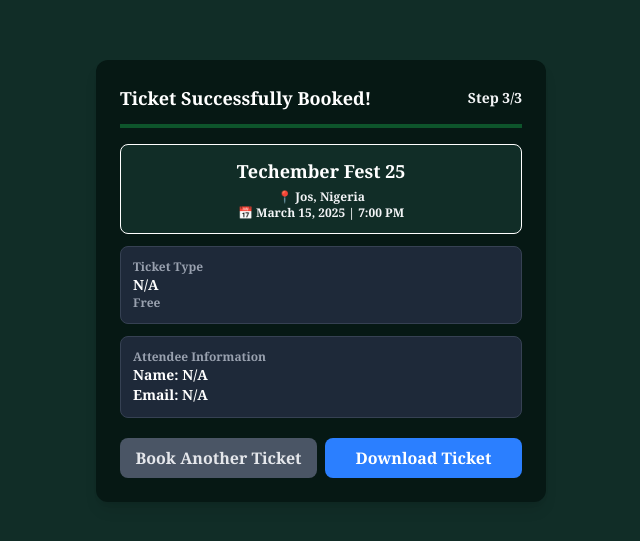
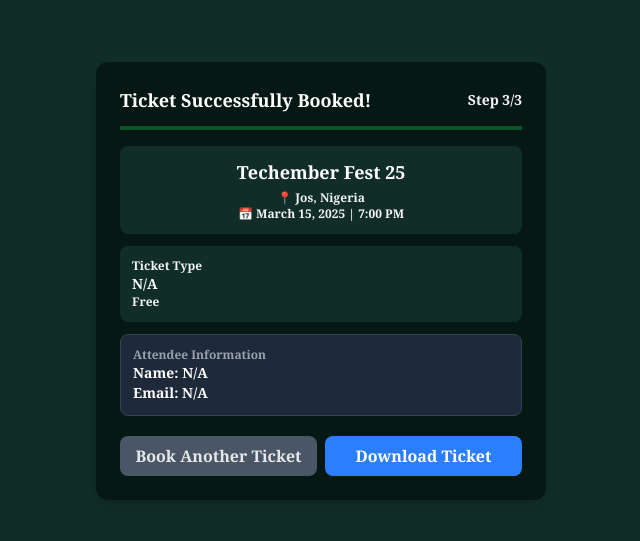
Before and after one commit to jayteemoney/ticket, a React (Vite) app: page /confirmation in a window 1280 px wide. Shown: the part 119-660 px from the top of the page, without its empty margins (319-959 px from the left). Built offline with nearby package versions, Linux system fonts and the light colour scheme.

Commit message:
adjustment on TicketConfirmation component ft ticket details and profile image section

```diff
--- a/src/components/TicketConfirmation.jsx
+++ b/src/components/TicketConfirmation.jsx
@@ -16,7 +16,7 @@ const TicketConfirmation = ({ formData }) => {
         </div>
 
         {/* Ticket Info Section */}
-        <div className="mt-4 text-center bg-[#112d27] p-3 rounded-lg border ">
+        <div className="mt-4 text-center bg-[#112d27] p-3 rounded-lg ">
           <h3 className="text-lg font-bold text-white">Techember Fest 25</h3>
           <p className="text-gray-100 text-xs mt-1">📍 Jos, Nigeria</p>
           <p className="text-gray-100 text-xs">📅 March 15, 2025 | 7:00 PM</p>
@@ -25,20 +25,20 @@ const TicketConfirmation = ({ formData }) => {
         {/* Profile Image (If Uploaded) */}
         {formData?.profileImage && (
           <div className="mt-3 text-center">
-            <h3 className="text-xs text-gray-400">Profile Photo</h3>
+            <h3 className="text-xs text-gray-100">Profile Photo</h3>
             <img
               src={formData.profileImage}
               alt="Profile"
-              className="w-20 h-20 mx-auto mt-2 rounded-full border border-gray-600"
+              className="w-20 h-20 mx-auto mt-2 rounded-full"
             />
           </div>
         )}
 
         {/* Ticket Details */}
-        <div className="mt-3 bg-gray-800 p-3 rounded-lg border border-gray-700">
-          <h3 className="text-xs text-gray-400">Ticket Type</h3>
+        <div className="mt-3 bg-[#112d27] p-3 rounded-lg ">
+          <h3 className="text-xs text-gray-100">Ticket Type</h3>
           <p className="text-white text-sm font-semibold">{formData?.ticketType || "N/A"}</p>
-          <p className="text-gray-400 text-xs">
+          <p className="text-gray-100 text-xs">
             {formData?.ticketType === "VIP" ? "$150" : "Free"}
           </p>
         </div>
```
